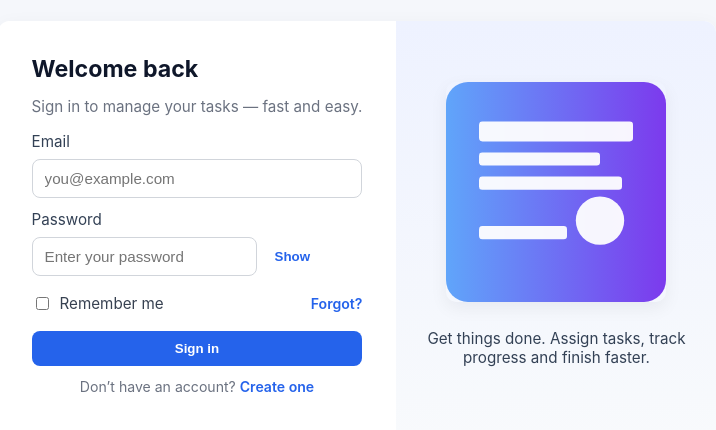
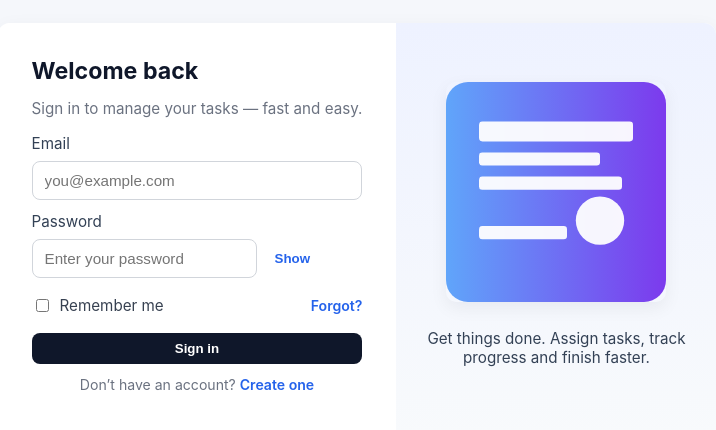
Before and after one commit to DineshIllangasinhe/task-manager-webapp, a React (Create React App) app: page /login in a window 1280 px wide. Shown: the part 136-566 px from the top of the page, without its empty margins (283-999 px from the left). Built offline with nearby package versions, Linux system fonts and the light colour scheme.

Commit message:
Refactor button styles in Login and Register components for consistency by removing the 'primary' class.

```diff
--- a/src/pages/Login.tsx
+++ b/src/pages/Login.tsx
@@ -103,7 +103,7 @@ export default function Login() {
 
             {error && <div className="error">{error}</div>}
 
-            <button className="btn primary wide" type="submit" disabled={loading}>
+            <button className="btn wide" type="submit" disabled={loading}>
               {loading ? "Signing in…" : "Sign in"}
             </button>
           </form>
--- a/src/pages/Register.tsx
+++ b/src/pages/Register.tsx
@@ -82,7 +82,7 @@ export default function Register() {
 
           {error && <div className="error">{error}</div>}
 
-          <button className="btn primary" type="submit" disabled={loading}>
+          <button className="btn" type="submit" disabled={loading}>
             {loading ? "Creating account…" : "Register"}
           </button>
         </form>
```
